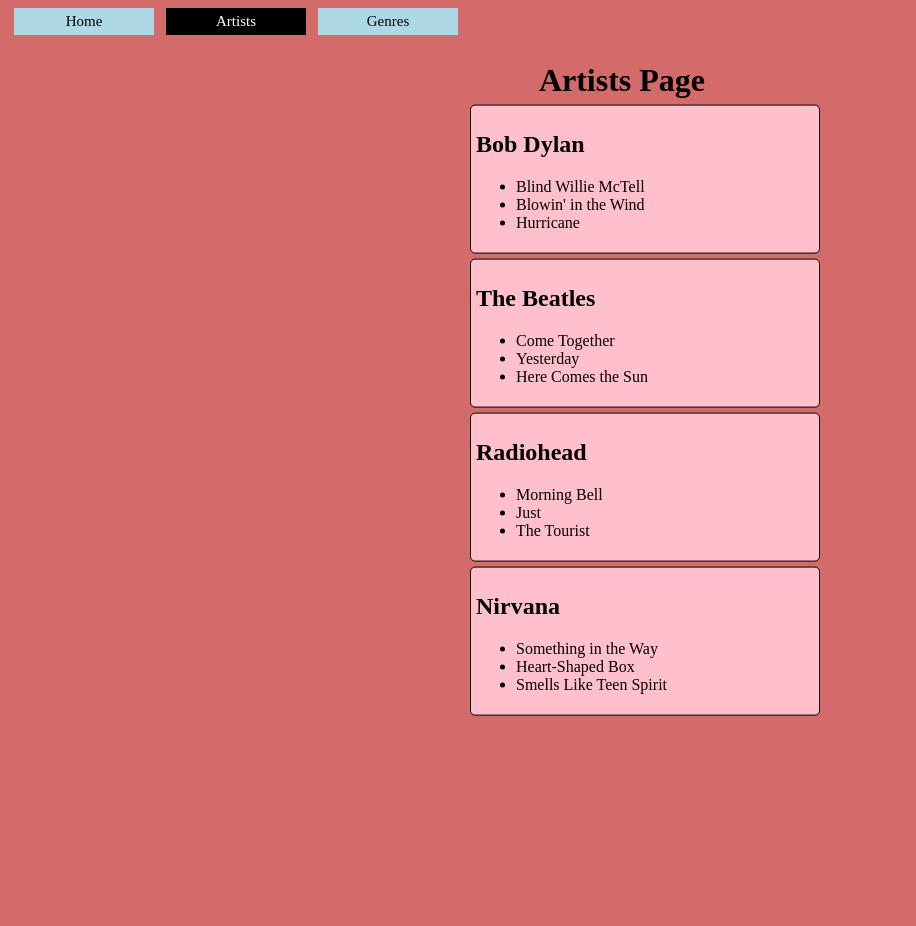
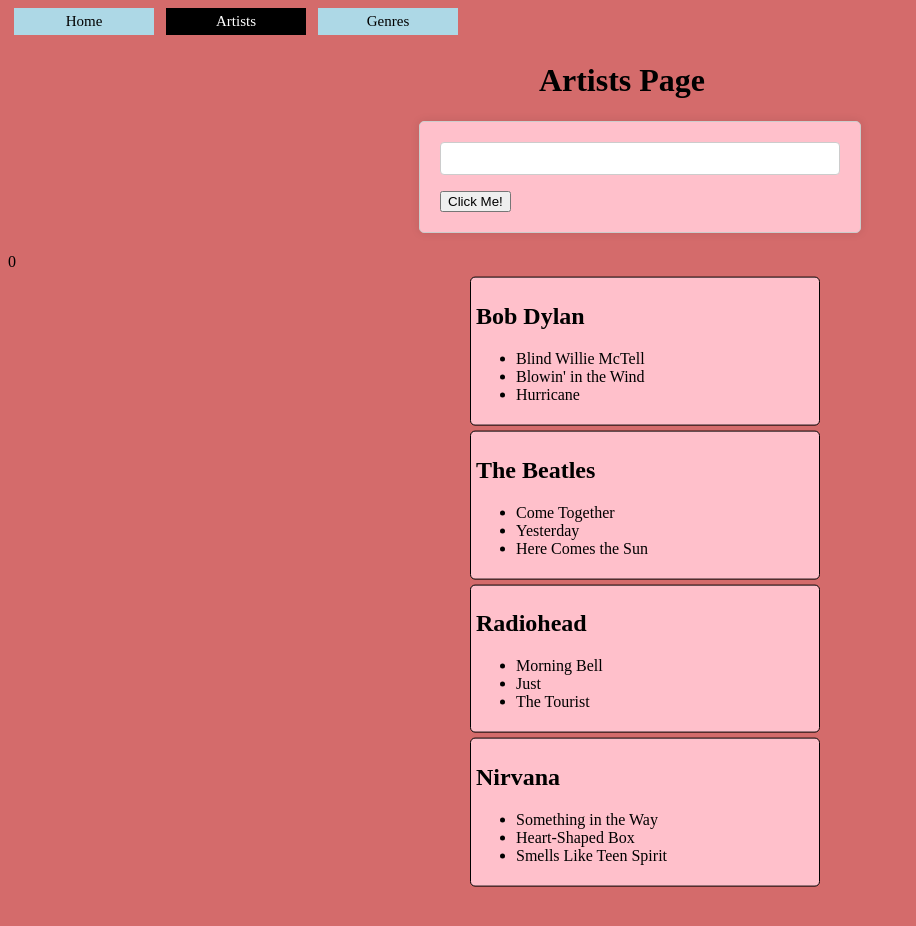
Before and after one commit to alexsylvian/project-playlist-app, a React (Create React App) app: page /artists in a window 1280 px wide. Shown: the top 926 px of the page, without its empty margins (0-916 px from the left). Before the commit the page ends 800 px from the top, so only its background shows below. Built offline with nearby package versions, Linux system fonts and the light colour scheme; data requests are answered from the project's data file.

Commit message:
project practice

```diff
--- a/db.json
+++ b/db.json
@@ -43,6 +43,13 @@
       "artist": "Michael Jackson",
       "genre": "Pop",
       "id": 6
+    },
+    {
+      "title": "1",
+      "runtime": "2",
+      "artist": "2",
+      "genre": "4",
+      "id": 7
     }
   ],
   "artists": [
--- a/src/components/NavBar.js
+++ b/src/components/NavBar.js
@@ -22,12 +22,6 @@
       >
         Genres
       </NavLink>
-      {/* <NavLink
-        to="/submit-song"
-        className="navbar"
-      >
-        Add New Song
-      </NavLink> */}
     </nav>
   );
 };
--- /dev/null
+++ b/src/components/TestForm.js
@@ -0,0 +1,41 @@
+import React, {useState} from "react";
+
+function TestForm(){
+    const [counter, setCounter] = useState(0)
+    const [inputValue, setInputValue] = useState("")
+
+    function handleSubmit(e){
+        e.preventDefault()
+
+        const newNumber = counter + inputValue.length
+
+        setCounter(newNumber)
+        setInputValue("")
+    }
+
+
+    return(
+        <div>
+            <form onSubmit={handleSubmit}>
+                <input
+                    type="text"
+                    value={inputValue}
+                    onChange={(e) => setInputValue(e.target.value)}
+                />
+                <button>Click Me!</button>
+            </form>
+        <p>{counter}</p>
+        </div>
+    )
+}
+
+export default TestForm;
+
+
+
+// Add a controlled form that includes:
+// A text input
+// A button with the text of “Click Me!”
+// A paragraph that has a counter that starts at 0
+// When they input text in the text field and submit it, the text input should reset. At the same time the counter should increment based on the word length.
+// The counter will continue to increment based on word length and will never reset back to zero. So for example: if the student typed in hi and submitted 3 times, the counter would be at 6.
--- a/src/pages/Artists.js
+++ b/src/pages/Artists.js
@@ -1,6 +1,7 @@
 import { useEffect, useState } from "react";
 import { v4 as uuidv4 } from 'uuid';
 import NavBar from "../components/NavBar";
+import TestForm from "../components/TestForm";
 
 function Artists() {
   const [artists, setArtists] = useState([])
@@ -32,6 +33,7 @@
       </header>
       <main>
         <h1>Artists Page</h1>
+        <TestForm />
         <div className="double-space">
           {artistList}
         </div>
```
Also changed, not shown: src/App.js (deleted, +0 -53 lines).
